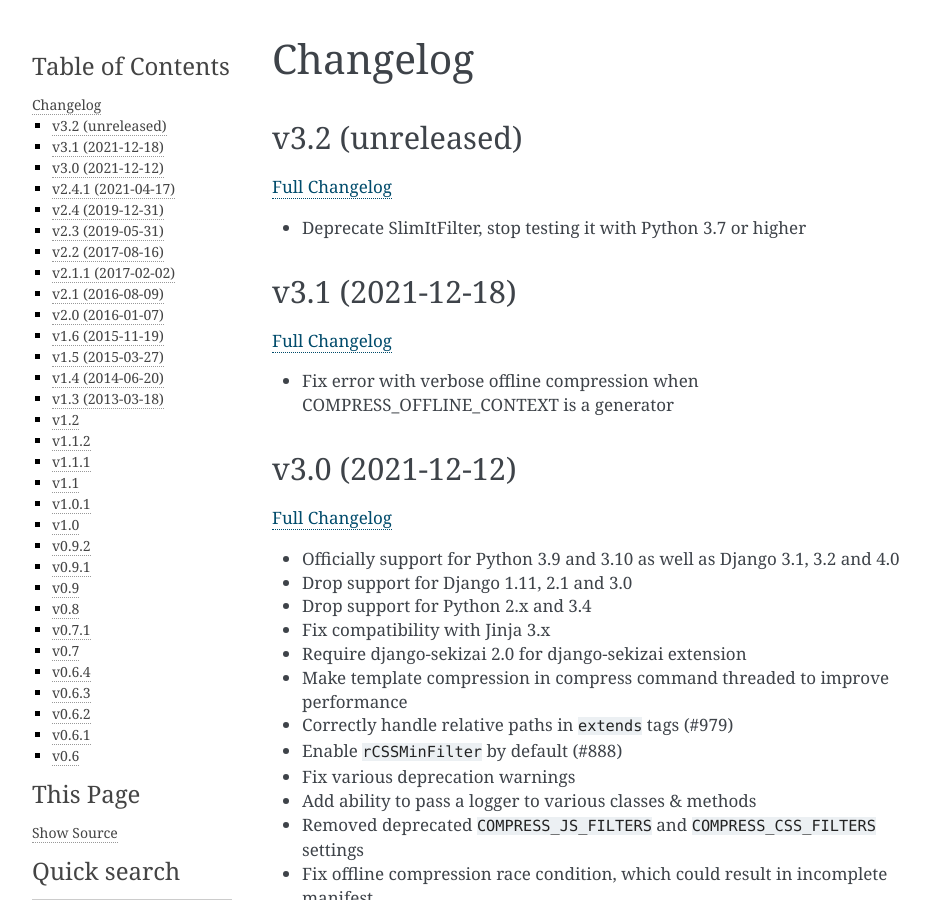
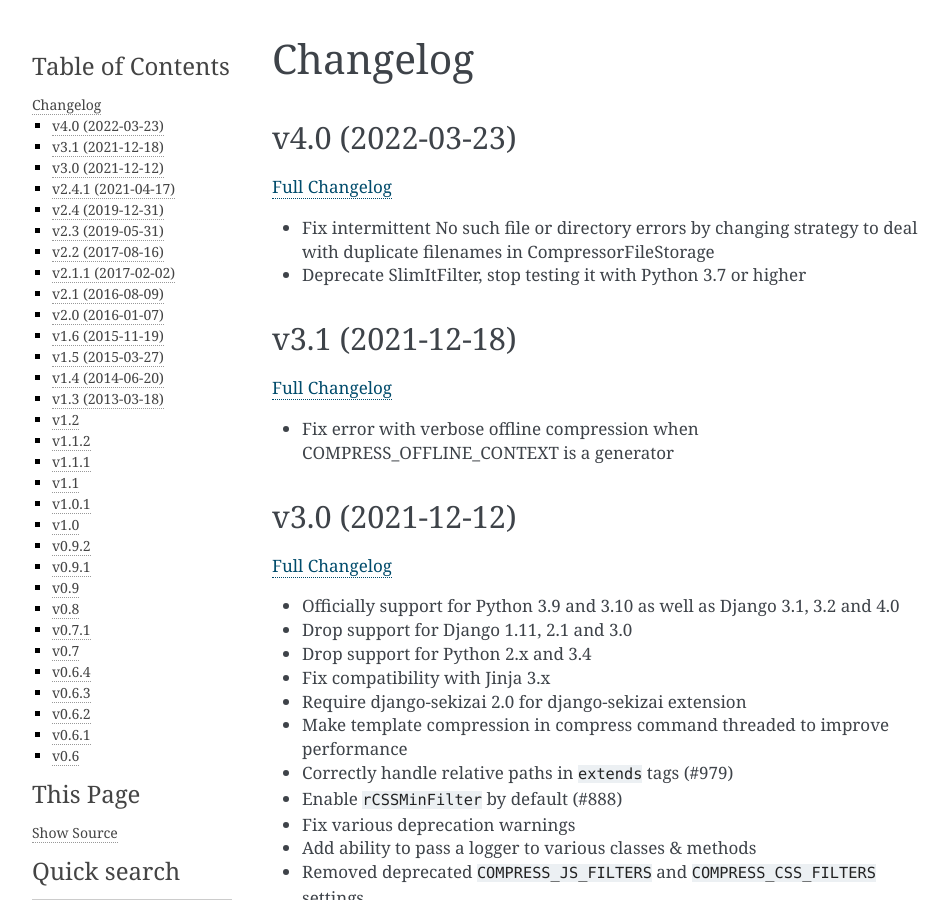
Before and after one commit to MichaelMatschiner/django-compressor, a Sphinx documentation site: the page built from docs/changelog.txt, in a window 1280 px wide and 900 px high. Shown: the whole window, without its empty margins (148-1095 px from the left). Built offline with Sphinx 7.4.7, drawn with Linux system fonts in a browser that asks for light colours.

Commit message:
Prepare 4.0

```diff
--- a/compressor/__init__.py
+++ b/compressor/__init__.py
@@ -1,2 +1,2 @@
 # following PEP 386
-__version__ = "3.1"
+__version__ = "4.0"
--- a/docs/changelog.txt
+++ b/docs/changelog.txt
@@ -1,11 +1,13 @@
 Changelog
 =========
 
-v3.2 (unreleased)
+v4.0 (2022-03-23)
 -----------------
 
-`Full Changelog <https://github.com/django-compressor/django-compressor/compare/3.1...3.2>`_
+`Full Changelog <https://github.com/django-compressor/django-compressor/compare/3.1...4.0>`_
 
+- Fix intermittent No such file or directory errors by changing strategy to
+  deal with duplicate filenames in CompressorFileStorage
 - Deprecate SlimItFilter, stop testing it with Python 3.7 or higher
 
 
```
